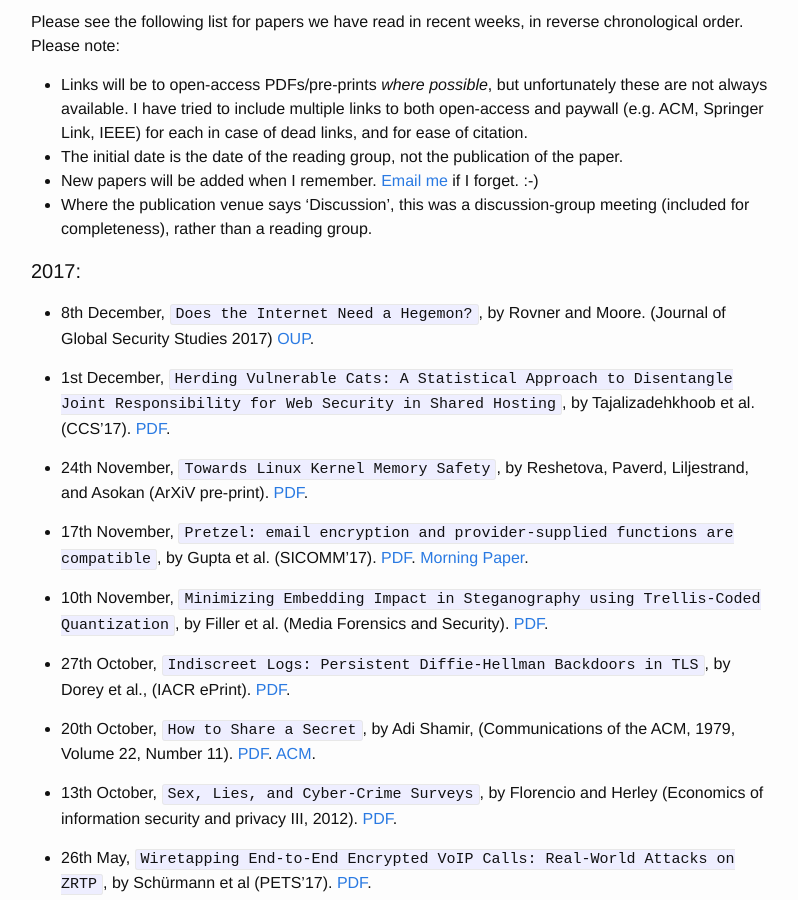
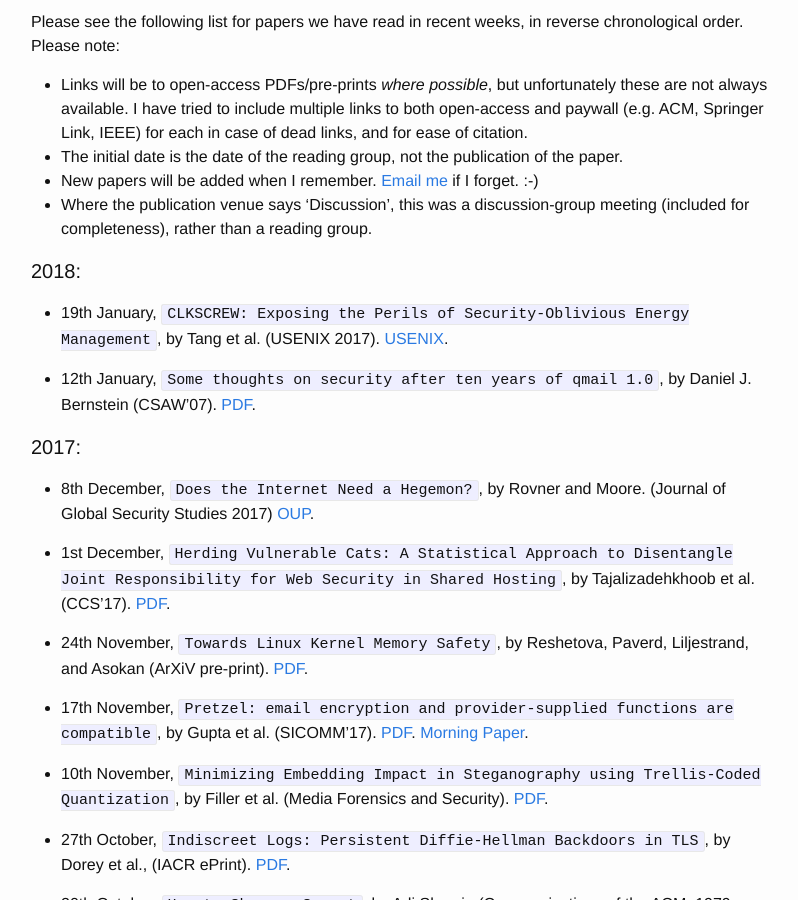
Before and after one commit to mpdehnel/ReadingGroup, a Jekyll site: the page built from index.md, in a window 1280 px wide and 900 px high, scrolled down 469 px. Shown: the whole window, without its empty margins (239-1037 px from the left). Built offline with Jekyll 4.4.1, drawn with Linux system fonts in a browser that asks for light colours.

Commit message:
first two of Jan

```diff
--- a/index.md
+++ b/index.md
@@ -17,6 +17,13 @@ Please note:
 * The initial date is the date of the reading group, not the publication of the paper.
 * New papers will be added when I remember. [Email me](mailto:martin.dehnel-wild@cs.ox.ac.uk?subject=Martin you've forgotten to update the Reading Group Website) if I forget. :-)
 * Where the publication venue says 'Discussion', this was a discussion-group meeting (included for completeness), rather than a reading group.
+
+#### 2018:
+
+* 19th January, `CLKSCREW: Exposing the Perils of Security-Oblivious Energy Management`, by Tang et al. (USENIX 2017). [USENIX](https://www.usenix.org/system/files/conference/usenixsecurity17/sec17-tang.pdf).
+
+* 12th January, `Some thoughts on security after ten years of qmail 1.0`, by Daniel J. Bernstein (CSAW'07). [PDF](https://cr.yp.to/qmail/qmailsec-20071101.pdf).
+
 
 #### 2017:
 * 8th December, `Does the Internet Need a Hegemon?`, by Rovner and Moore. (Journal of Global Security Studies 2017) [OUP](https://academic.oup.com/jogss/article/2/3/184/4082200).
```
